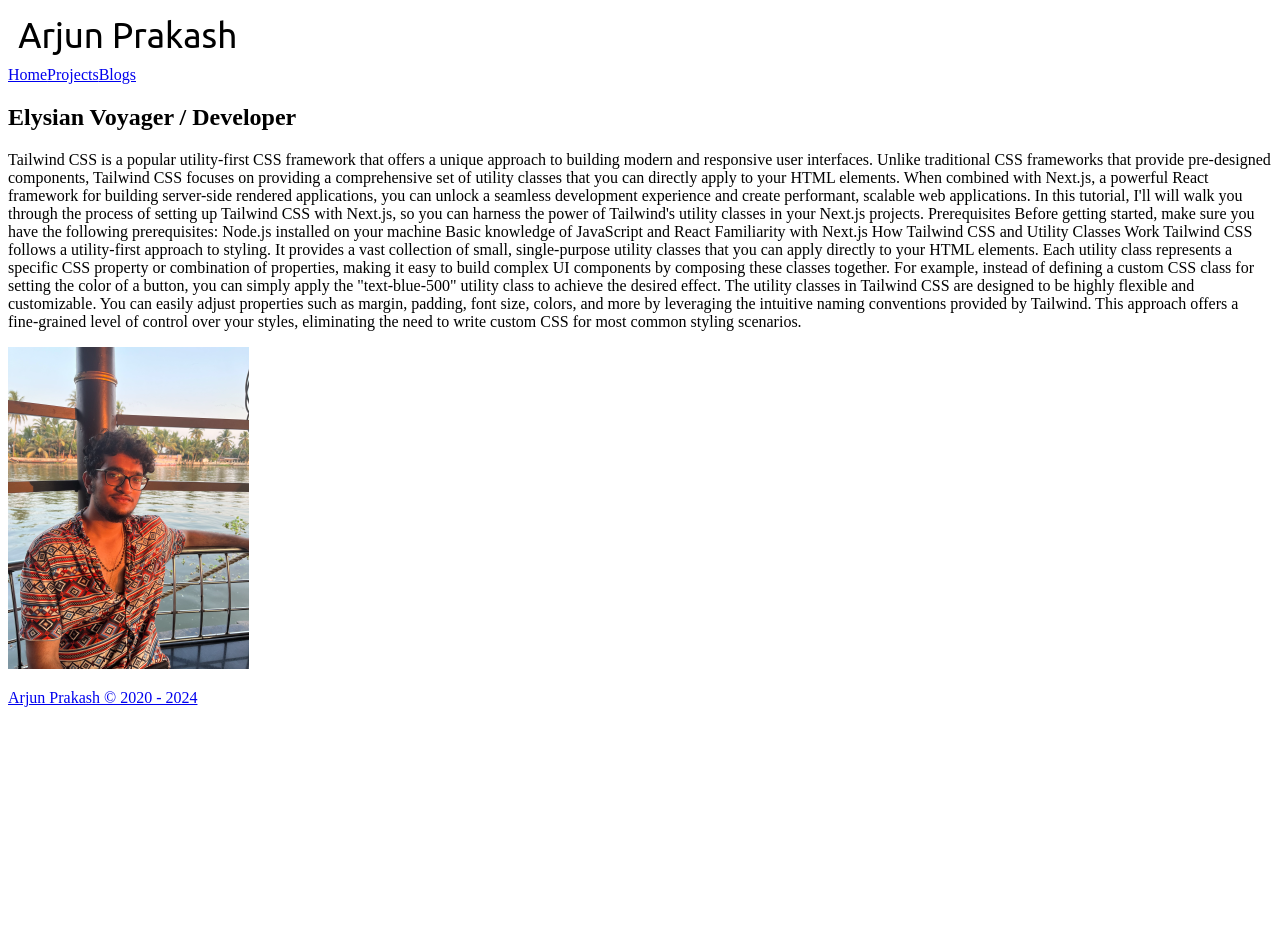
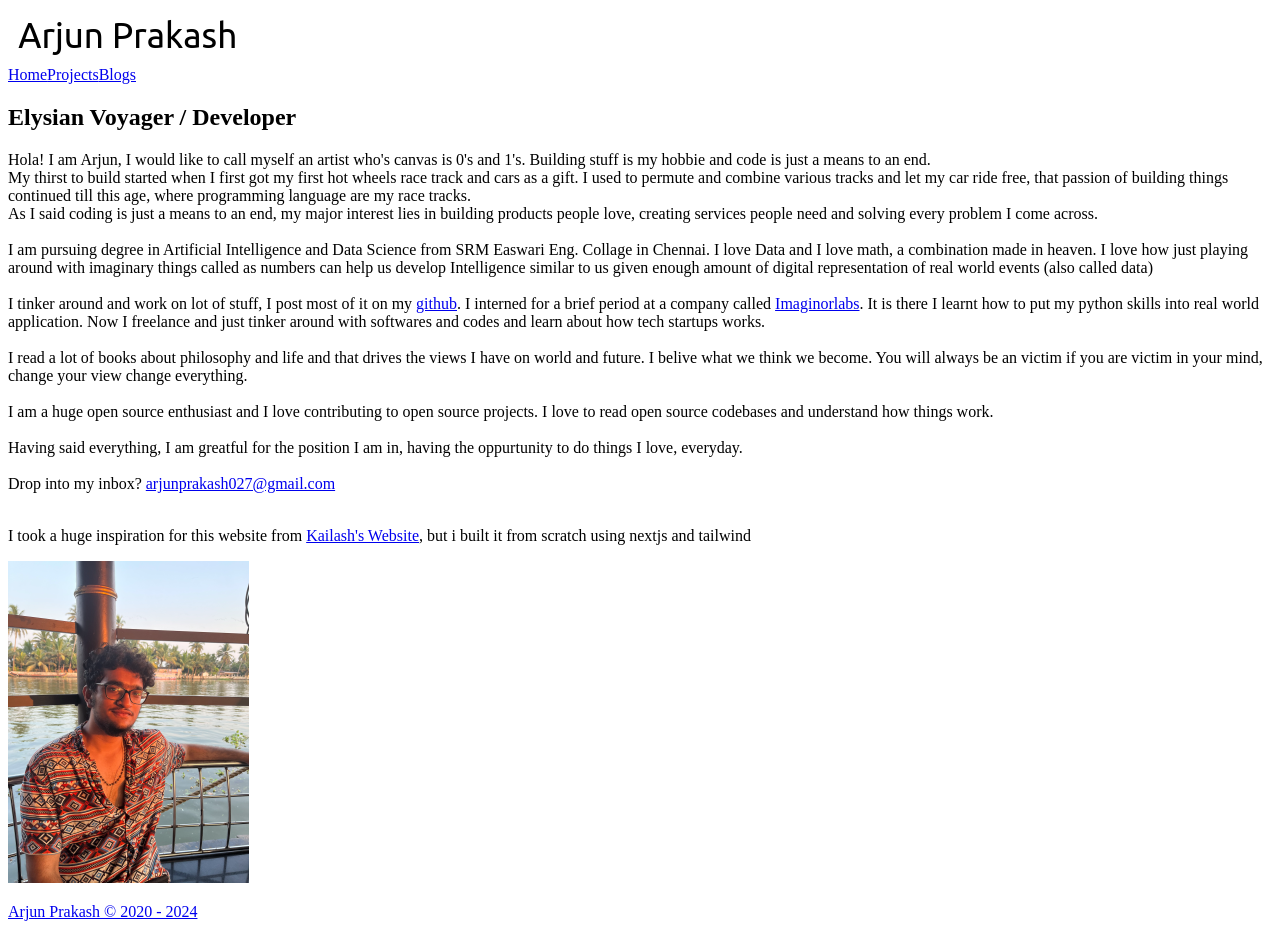
Before and after one commit to arjunprakash027/portfolio-nextjs, a Next.js app: page / in a window 1280 px wide. Before the commit the page ends 800 px from the top, so only its background shows below. Built offline with nearby package versions, Linux system fonts and the light colour scheme.

Commit message:
final touch done

```diff
--- a/components/layout.jsx
+++ b/components/layout.jsx
@@ -5,7 +5,7 @@ import Link from 'next/link';
 const Layout = ({ children }) => {
   return (
     <div className="min-h-screen flex flex-col items-center bg-gray-100">
-      <main className="w-full md:w-1/2 p-4 md:p-8 flex flex-col flex-1 bg-white">
+      <main className="w-full md:w-2/3 p-4 md:p-8 flex flex-col flex-1 bg-white">
         <div className="navbar flex flex-col md:flex-row justify-between items-center bg-white p-4 mb-12">
           <div className="logo mb-4 md:mb-0">
             <img alt="Arjun homepage" src="./logo.png" className="h-12 md:h-auto" />
--- a/pages/home.jsx
+++ b/pages/home.jsx
@@ -5,30 +5,27 @@ const Home = () => {
       <div className="text-center md:text-left md:mr-auto w-full md:w-3/5 mb-4 md:mb-0 order-2 md:order-1">
         <h2 className="text-gray-600 italic text-2xl mb-2 px-0 py-12">Elysian Voyager / Developer</h2>
         <p className="text-black-500 text-2xl">
-          Tailwind CSS is a popular utility-first CSS framework that offers a unique approach to building modern and responsive user interfaces.
+          Hola! I am Arjun, I would like to call myself an artist who's canvas is 0's and 1's. Building stuff is my hobbie and code is just a means to an end. <br></br>
+          My thirst to build started when I first got my first hot wheels race track and cars as a gift. I used to permute and combine various tracks and let my car ride free, that passion of building things continued
+          till this age, where programming language are my race tracks. <br></br>
+          As I said coding is just a means to an end, my major interest lies in building products people love, creating services people need and solving every problem I come across.
+          <br></br> <br></br>
+          I am pursuing degree in Artificial Intelligence and Data Science from SRM Easwari Eng. Collage in Chennai. I love Data and I love math, a combination made in heaven. I love how just playing around with imaginary things called as numbers can help us develop Intelligence similar to us given enough amount of digital representation of real world events (also called data)
+          <br></br> <br></br>
+          I tinker around and work on lot of stuff, I post most of it on my <a className="text-red-500" href="https://github.com/arjunprakash027">github</a>.
+          I interned for a brief period at a company called <a className="text-red-500" href="https://imaginorlabs.com/">Imaginorlabs</a>. It is there I learnt how to put my python skills into real world application.
+          Now I freelance and just tinker around with softwares and codes and learn about how tech startups works.
+          <br></br> <br></br>
+          I read a lot of books about philosophy and life and that drives the views I have on world and future. I belive what we think we become. You will always be an victim if you are victim in your mind, change your view change everything.
+          <br></br> <br></br>
+          I am a huge open source enthusiast and I love contributing to open source projects. I love to read open source codebases and understand how things work.
+          <br></br> <br></br>
+          Having said everything, I am greatful for the position I am in, having the oppurtunity to do things I love, everyday.
+          <br></br> <br></br>
+          Drop into my inbox? <a href="mailto:arjunprakash027@gmail.com" className="text-red-500">arjunprakash027@gmail.com</a>
+          <br></br> <br></br>
+          <p className="text-gray-400 text-xl font-style: italic">I took a huge inspiration for this website from <a href="https://nadh.in/">Kailash's Website</a>, but i built it from scratch using nextjs and tailwind</p>
 
-          Unlike traditional CSS frameworks that provide pre-designed components, Tailwind CSS focuses on providing a comprehensive set of utility classes that you can directly apply to your HTML elements.
-
-          When combined with Next.js, a powerful React framework for building server-side rendered applications, you can unlock a seamless development experience and create performant, scalable web applications.
-
-          In this tutorial, I'll will walk you through the process of setting up Tailwind CSS with Next.js, so you can harness the power of Tailwind's utility classes in your Next.js projects.
-
-          Prerequisites
-          Before getting started, make sure you have the following prerequisites:
-
-          Node.js installed on your machine
-          Basic knowledge of JavaScript and React
-          Familiarity with Next.js
-          How Tailwind CSS and Utility Classes Work
-          Tailwind CSS follows a utility-first approach to styling. It provides a vast collection of small, single-purpose utility classes that you can apply directly to your HTML elements.
-
-          Each utility class represents a specific CSS property or combination of properties, making it easy to build complex UI components by composing these classes together.
-
-          For example, instead of defining a custom CSS class for setting the color of a button, you can simply apply the "text-blue-500" utility class to achieve the desired effect.
-
-          The utility classes in Tailwind CSS are designed to be highly flexible and customizable. You can easily adjust properties such as margin, padding, font size, colors, and more by leveraging the intuitive naming conventions provided by Tailwind.
-
-          This approach offers a fine-grained level of control over your styles, eliminating the need to write custom CSS for most common styling scenarios.
         </p>
       </div>
       <div className="text-center md:text-right md:flex md:justify-end w-full md:w-2/5 self-start order-1 md:order-2">
```
